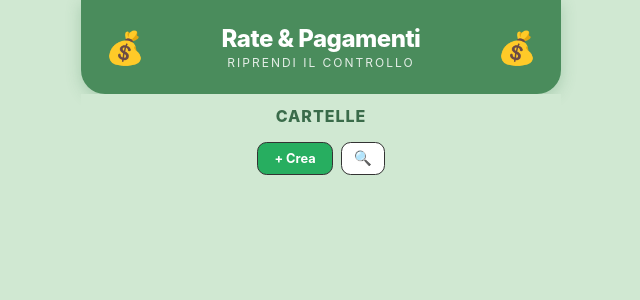
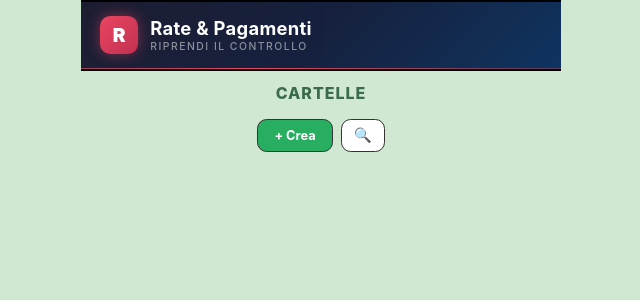
Before and after one commit to SimoAlbi28/rate, a React (Vite) app: page / in a window 1280 px wide. Shown: the top 300 px of the page, without its empty margins (319-959 px from the left). Built offline with nearby package versions, Linux system fonts and the light colour scheme.

Commit message:
feat: refactor DetailPage and HomePage components for improved state management and UI enhancements

```diff
--- a/src/App.css
+++ b/src/App.css
@@ -36,44 +36,136 @@ select {
 }
 
 /* ===== HEADER ===== */
+/* ===== NAVBAR ===== */
+.navbar {
+  position: relative;
+  background: linear-gradient(135deg, #1a1a2e 0%, #16213e 50%, #0f3460 100%);
+  color: white;
+  padding: 0.9rem 1.2rem;
+  display: flex;
+  align-items: center;
+  justify-content: space-between;
+  border-top: 2px solid #000;
+  border-bottom: 2px solid #000;
+  overflow: hidden;
+}
+
+.navbar::before {
+  content: '';
+  position: absolute;
+  top: 0;
+  left: -100%;
+  width: 200%;
+  height: 100%;
+  background: linear-gradient(
+    90deg,
+    transparent,
+    rgba(255, 255, 255, 0.03),
+    transparent
+  );
+  animation: navbar-shimmer 4s ease-in-out infinite;
+}
+
+@keyframes navbar-shimmer {
+  0% { transform: translateX(-50%); }
+  100% { transform: translateX(50%); }
+}
+
+.navbar-brand {
+  display: flex;
+  align-items: center;
+  gap: 0.75rem;
+  z-index: 1;
+}
+
+.navbar-logo {
+  width: 38px;
+  height: 38px;
+  border-radius: 10px;
+  background: linear-gradient(135deg, #e94560, #c23152);
+  display: flex;
+  align-items: center;
+  justify-content: center;
+  box-shadow: 0 0 12px rgba(233, 69, 96, 0.4);
+  animation: logo-pulse 3s ease-in-out infinite;
+}
+
+@keyframes logo-pulse {
+  0%, 100% { box-shadow: 0 0 12px rgba(233, 69, 96, 0.4); }
+  50% { box-shadow: 0 0 20px rgba(233, 69, 96, 0.7); }
+}
+
+.logo-icon {
+  font-size: 1.2rem;
+  font-weight: 900;
+  color: white;
+  line-height: 1;
+}
+
+.navbar-text h1 {
+  font-size: 1.15rem;
+  font-weight: 700;
+  letter-spacing: 0.3px;
+  color: white;
+  margin: 0;
+  line-height: 1.2;
+}
+
+.navbar-tagline {
+  font-size: 0.65rem;
+  letter-spacing: 1.5px;
+  text-transform: uppercase;
+  opacity: 0.5;
+  margin-top: 1px;
+  font-weight: 500;
+}
+
+.navbar-glow {
+  position: absolute;
+  bottom: -1px;
+  left: 0;
+  width: 100%;
+  height: 2px;
+  background: linear-gradient(90deg, #e94560, #0f3460, #e94560);
+  background-size: 200% 100%;
+  animation: glow-slide 3s linear infinite;
+}
+
+@keyframes glow-slide {
+  0% { background-position: 0% 0%; }
+  100% { background-position: 200% 0%; }
+}
+
+/* ===== DETAIL PAGE HEADER ===== */
 .header {
-  background: #4a8c5c;
-  color: white;
-  padding: 1.5rem;
-  display: flex;
-  align-items: center;
-  gap: 1rem;
-  border-radius: 0 0 1.5rem 1.5rem;
-  box-shadow: 0 4px 15px rgba(74, 140, 92, 0.3);
-  border-bottom: none;
+  background: linear-gradient(135deg, #1a1a2e 0%, #16213e 50%, #0f3460 100%);
+  color: white;
+  padding: 1rem 1.2rem;
+  display: flex;
+  align-items: center;
+  gap: 0.75rem;
+  border-top: 2px solid #000;
+  border-bottom: 2px solid #000;
 }
 
 .header h1 {
-  font-size: 1.5rem;
-  font-weight: 800;
-  letter-spacing: -0.5px;
+  font-size: 1.15rem;
+  font-weight: 700;
   color: white;
   margin: 0;
 }
 
 .header-subtitle {
-  font-size: 0.75rem;
-  letter-spacing: 2px;
-  opacity: 0.85;
-  margin-top: 2px;
-}
-
-.header-center {
-  flex: 1;
-  text-align: center;
-}
-
-.header-icon {
-  font-size: 2rem;
+  font-size: 0.65rem;
+  letter-spacing: 1.5px;
+  text-transform: uppercase;
+  opacity: 0.5;
+  margin-top: 1px;
+  font-weight: 500;
 }
 
 .header-emoji {
-  font-size: 2rem;
+  font-size: 1.8rem;
 }
 
 .back-btn {
--- a/src/components/DetailPage.tsx
+++ b/src/components/DetailPage.tsx
@@ -12,26 +12,7 @@ export default function DetailPage({ financings, onUpdate }: Props) {
   const navigate = useNavigate();
   const financing = financings.find((f) => f.id === id);
 
-  const [editAmountInt, setEditAmountInt] = useState(() => {
-    const v = financing?.totalAmount ?? 0;
-    return Math.floor(v).toString();
-  });
-  const [editAmountDec, setEditAmountDec] = useState(() => {
-    const v = financing?.totalAmount ?? 0;
-    const d = Math.round((v - Math.floor(v)) * 100);
-    return d > 0 ? d.toString() : '';
-  });
-  const [editDuration, setEditDuration] = useState(() => {
-    const m = financing?.totalMonths ?? 1;
-    if (m >= 12 && m % 12 === 0) return (m / 12).toString();
-    return m.toString();
-  });
-  const [editDurationType, setEditDurationType] = useState<'mesi' | 'anni'>(() => {
-    const m = financing?.totalMonths ?? 1;
-    return m >= 12 && m % 12 === 0 ? 'anni' : 'mesi';
-  });
   const [paymentInput, setPaymentInput] = useState('');
-  const [editingSettings, setEditingSettings] = useState(false);
 
   if (!financing) {
     return (
@@ -57,28 +38,6 @@ export default function DetailPage({ financings, onUpdate }: Props) {
   const ratesPaid = (rateAmount > 0 ? Math.floor(paid / rateAmount) : 0) + (financing.initialPaidRates || 0);
   const remainingMonths = financing.totalMonths - ratesPaid;
   const progress = financing.totalAmount > 0 ? (paid / financing.totalAmount) * 100 : 0;
-
-  const saveSettings = () => {
-    const amount = parseFloat(`${editAmountInt || '0'}.${editAmountDec || '0'}`);
-    const dur = parseInt(editDuration) || 1;
-    const months = editDurationType === 'anni' ? dur * 12 : dur;
-    onUpdate({ ...financing, totalAmount: amount, totalMonths: months });
-  };
-
-  const resetSettings = () => {
-    const v = financing.totalAmount;
-    setEditAmountInt(Math.floor(v).toString());
-    const d = Math.round((v - Math.floor(v)) * 100);
-    setEditAmountDec(d > 0 ? d.toString() : '');
-    const m = financing.totalMonths;
-    if (m >= 12 && m % 12 === 0) {
-      setEditDurationType('anni');
-      setEditDuration((m / 12).toString());
-    } else {
-      setEditDurationType('mesi');
-      setEditDuration(m.toString());
-    }
-  };
 
   const addPayment = () => {
     const val = parseFloat(paymentInput);
--- a/src/components/HomePage.tsx
+++ b/src/components/HomePage.tsx
@@ -59,7 +59,7 @@ export default function HomePage({ financings, onAdd, onDelete, onUpdate }: Prop
   const [editFixedRateDec, setEditFixedRateDec] = useState('');
   const [editInitialPaidRates, setEditInitialPaidRates] = useState('');
   const [editPaidMode, setEditPaidMode] = useState<'singola' | 'totale'>('totale');
-  const [editPaidSlideDir, setEditPaidSlideDir] = useState<'slide-left' | 'slide-right'>('slide-right');
+  const [, /* editPaidSlideDir */] = useState<'slide-left' | 'slide-right'>('slide-right');
   const [editSingleRates, setEditSingleRates] = useState<{ int: string; dec: string }[]>([]);
   const [editInitialPaidInt, setEditInitialPaidInt] = useState('');
   const [editInitialPaidDec, setEditInitialPaidDec] = useState('');
@@ -77,7 +77,7 @@ export default function HomePage({ financings, onAdd, onDelete, onUpdate }: Prop
   const [fixedRateDec, setFixedRateDec] = useState('');
   const [initialPaidRates, setInitialPaidRates] = useState('0');
   const [paidMode, setPaidMode] = useState<'singola' | 'totale'>('totale');
-  const [paidSlideDir, setPaidSlideDir] = useState<'slide-left' | 'slide-right'>('slide-right');
+  const [, /* paidSlideDir */] = useState<'slide-left' | 'slide-right'>('slide-right');
   const [singleRates, setSingleRates] = useState<{ int: string; dec: string }[]>([]);
   const [initialPaidInt, setInitialPaidInt] = useState('');
   const [initialPaidDec, setInitialPaidDec] = useState('');
@@ -206,7 +206,7 @@ export default function HomePage({ financings, onAdd, onDelete, onUpdate }: Prop
   const updatePaidRatesCount = (val: string) => {
     setInitialPaidRates(val);
     const n = parseInt(val) || 0;
-    const filled = autoFillRates(n, fixedRateInt, fixedRateDec, rateMode);
+    const filled = rateMode ? autoFillRates(n, fixedRateInt, fixedRateDec, rateMode) : null;
     if (filled) {
       setSingleRates(filled);
     } else {
@@ -371,17 +371,6 @@ export default function HomePage({ financings, onAdd, onDelete, onUpdate }: Prop
     recalcFixedRate(d);
   };
 
-  const handleDurationTypeChange = (val: 'mesi' | 'anni') => {
-    setDurationType(val);
-    const d = parseInt(newDuration) || 0;
-    const months = val === 'anni' ? d * 12 : d;
-    if (startDate && months > 0) {
-      setEndDate(addMonthsToDate(startDate, months));
-    } else if (endDate && months > 0) {
-      setStartDate(subMonthsFromDate(endDate, months));
-    }
-    recalcFixedRate(d);
-  };
 
   const handleCreate = () => {
     const missing: string[] = [];
@@ -450,14 +439,18 @@ export default function HomePage({ financings, onAdd, onDelete, onUpdate }: Prop
   return (
     <div className="page home-page">
       <div className="home-sticky-top">
-        <div className="header">
-          <div className="header-icon">💰</div>
-          <div className="header-center">
-            <h1>Rate & Pagamenti</h1>
-            <p className="header-subtitle">RIPRENDI IL CONTROLLO</p>
+        <nav className="navbar">
+          <div className="navbar-brand">
+            <div className="navbar-logo">
+              <span className="logo-icon">R</span>
+            </div>
+            <div className="navbar-text">
+              <h1>Rate & Pagamenti</h1>
+              <p className="navbar-tagline">Riprendi il controllo</p>
+            </div>
           </div>
-          <div className="header-icon">💰</div>
-        </div>
+          <div className="navbar-glow"></div>
+        </nav>
         <div className="sticky-bar">
           <h2 className="section-title">CARTELLE</h2>
           <div className="toolbar">
```
Also changed, not shown: .claude/settings.json.
